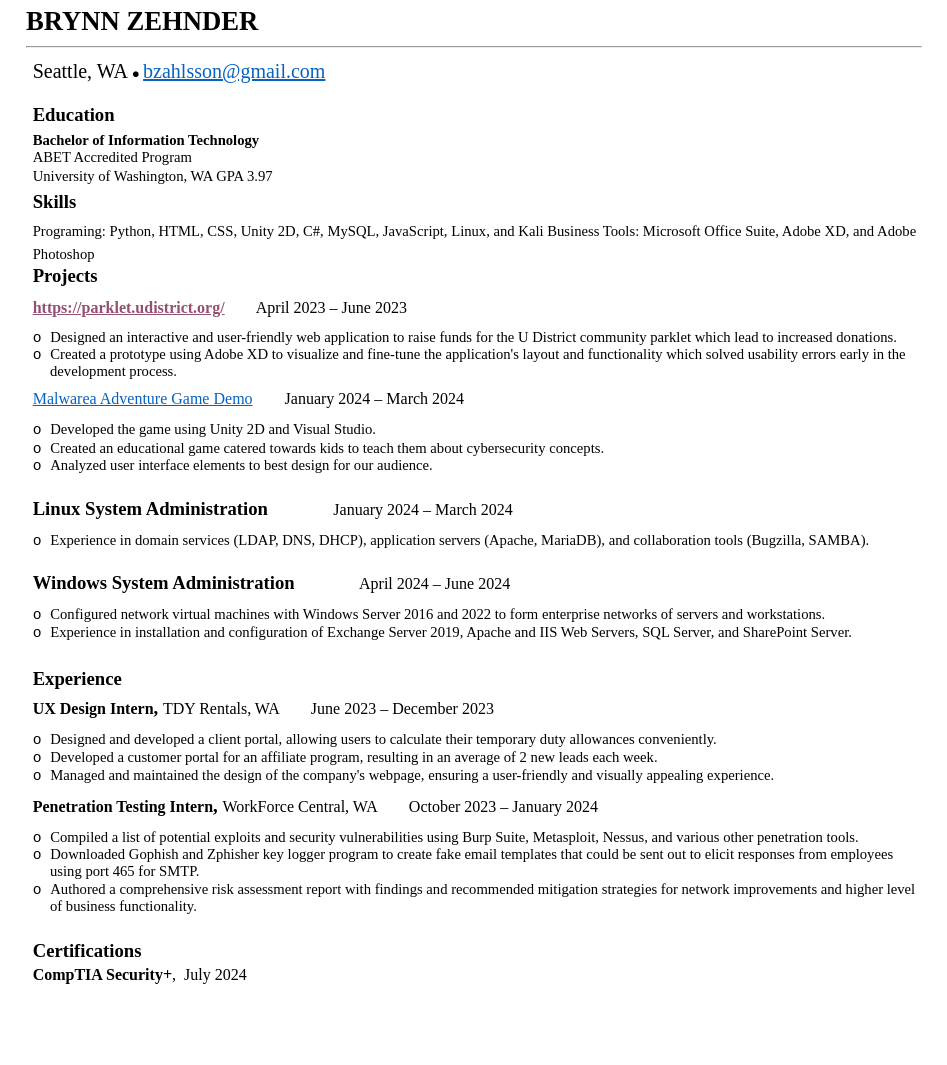
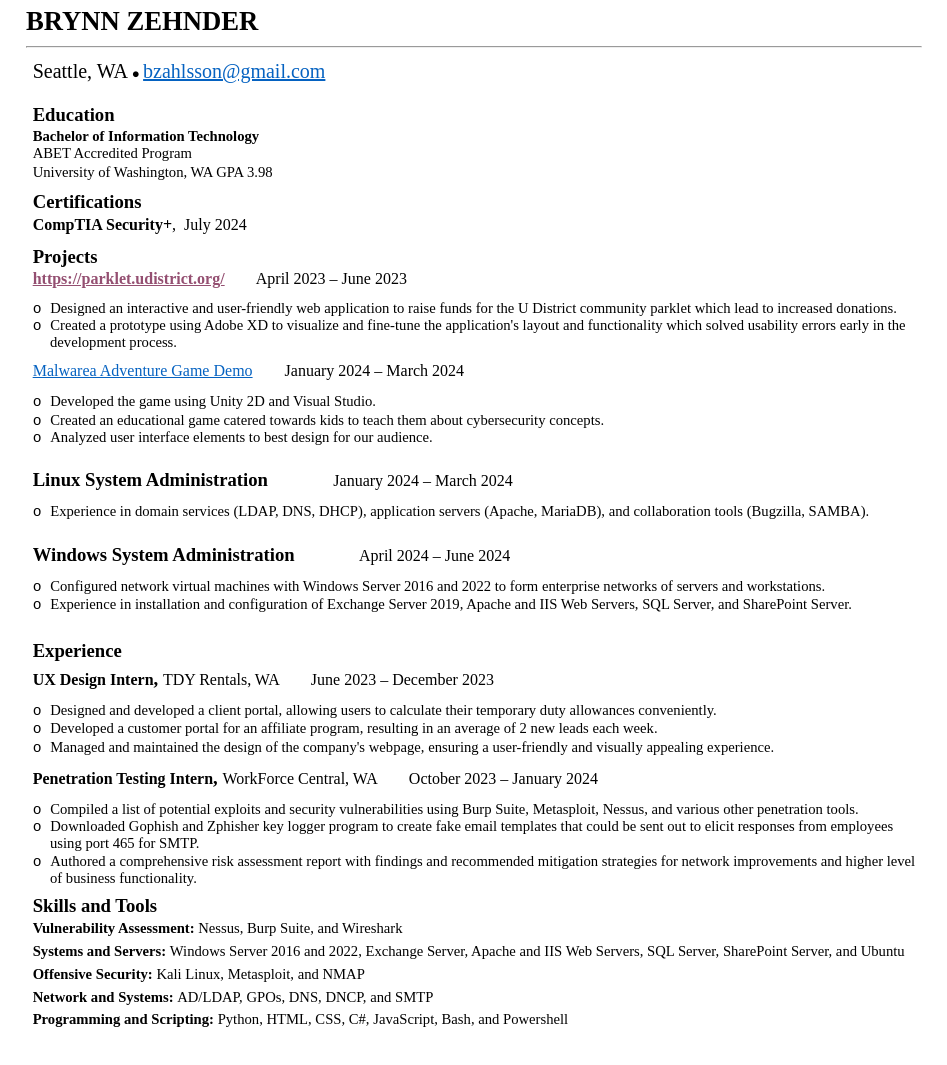
Before and after one commit to Brynn-z/Brynn-z.github.io, a plain HTML site: page index.html in a window 1280 px wide. Shown: the part 61-1126 px from the top of the page, without its empty margins (166-1113 px from the left). Drawn offline with Linux system fonts and the light colour scheme.

Commit message:
updated resume info

```diff
--- a/index.html
+++ b/index.html
@@ -29,18 +29,18 @@
     </p>
     <p style="padding-top: 3pt;text-indent: 0pt;text-align: left;"><br /></p>
     <h2 style="padding-left: 5pt;text-indent: 0pt;text-align: left;">Education</h2>
-    <h4 style="padding-top: 5pt;padding-left: 5pt;text-indent: 0pt;text-align: left;">Bachelor of Information Technology
+    <h4 style="padding-top: 2pt;padding-left: 5pt;text-indent: 0pt;text-align: left;">Bachelor of Information Technology
         <br>
         <span class="p">ABET Accredited Program</span>
     </h4>
     <p style="padding-top: 1pt;padding-left: 5pt;text-indent: 0pt;line-height: 114%;text-align: left;">University of
-        Washington, WA GPA 3.97</p>
-    <h2 style="padding-top: 5pt;padding-left: 5pt;text-indent: 0pt;text-align: left;">Skills</h2>
-    <p style="padding-top: 5pt;padding-left: 5pt;text-indent: 0pt;line-height: 156%;text-align: left;">Programing:
-        Python, HTML, CSS, Unity 2D, C#, MySQL, JavaScript, Linux, and Kali Business Tools: Microsoft Office Suite,
-        Adobe XD, and Adobe Photoshop</p>
-    <h2 style="padding-left: 5pt;text-indent: 0pt;line-height: 16pt;text-align: left;">Projects</h2>
-    <p class="s6" style="padding-top: 9pt;padding-left: 5pt;text-indent: 0pt;text-align: left;"><span
+        Washington, WA GPA 3.98</p>
+        <br style="line-height:4px;" />
+        <h2 style="padding-top: 5pt; padding-left: 5pt;text-indent: 0pt;text-align: left;">Certifications</h2>
+        <p class="s6" style="padding-top: 2pt; padding-left: 5pt;text-indent: 0pt;text-align: left;">CompTIA Security+<span class="s1">,&nbsp; July 2024</span></p>
+        <br style="line-height:6px;" />
+    <h2 style="padding-top: 5pt; padding-left: 5pt;text-indent: 0pt;line-height: 16pt;text-align: left;">Projects</h2>
+    <p class="s6" style="padding-top: 2pt;padding-left: 5pt;text-indent: 0pt;text-align: left;"><span
             style=" color: #944F71; font-family:&quot;Times New Roman&quot;, serif; font-style: normal; font-weight: bold; text-decoration: underline; font-size: 12pt;">https://parklet.udistrict.org/</span>
         <span class="s1"> &nbsp;&nbsp;&nbsp;&nbsp;&nbsp;&nbsp; April 2023 – June 2023</span></p>
     <p class="s7" style="padding-top: 9pt;padding-left: 18pt;text-indent: -13pt;text-align: left;">o <span
@@ -99,10 +99,16 @@
     <p class="s7" style="padding-top: 1pt;padding-left: 18pt;text-indent: -13pt;text-align: left;">o <span
             class="p">Authored a comprehensive risk assessment report with findings and recommended mitigation
             strategies for network improvements and higher level of business functionality.</span></p>
-<p style="padding-top: 6pt;text-indent: 0pt;text-align: left;"><br /></p>
-<h2 style="padding-left: 5pt;text-indent: 0pt;text-align: left;">Certifications</h2>
-<br style="line-height:4px;" />
-<p class="s6" style="padding-left: 5pt;text-indent: 0pt;text-align: left;">CompTIA Security+<span class="s1">,&nbsp; July 2024</span></p>
+<h2 style="padding-top: 6pt;padding-left: 5pt;text-indent: 0pt;text-align: left;">Skills and Tools</h2>
+<p style="padding-left: 5pt;text-indent: 0pt;line-height: 156%;text-align: left;"><strong>Vulnerability Assessment: </strong>
+Nessus, Burp Suite, and Wireshark</p>
+    <p style="padding-left: 5pt;text-indent: 0pt;line-height: 156%;text-align: left;"> <strong>Systems and Servers: </strong>Windows Server 2016 and 2022,
+            Exchange Server, Apache and IIS Web Servers, SQL Server, SharePoint Server, and Ubuntu</p>
+     <p style="padding-left: 5pt;text-indent: 0pt;line-height: 156%;text-align: left;"> <strong>Offensive Security:  </strong>Kali Linux, Metasploit,
+                    and NMAP</p>
+            <p style="padding-left: 5pt;text-indent: 0pt;line-height: 156%;text-align: left;"> <strong>Network and Systems: </strong>AD/LDAP, GPOs, DNS, DNCP, and SMTP</p>
+<p style="padding-left: 5pt;text-indent: 0pt;line-height: 156%;text-align: left;"><strong>Programming and Scripting: </strong>
+   Python, HTML, CSS, C#, JavaScript, Bash, and Powershell</p>
     </div>
 </body>
 
```
